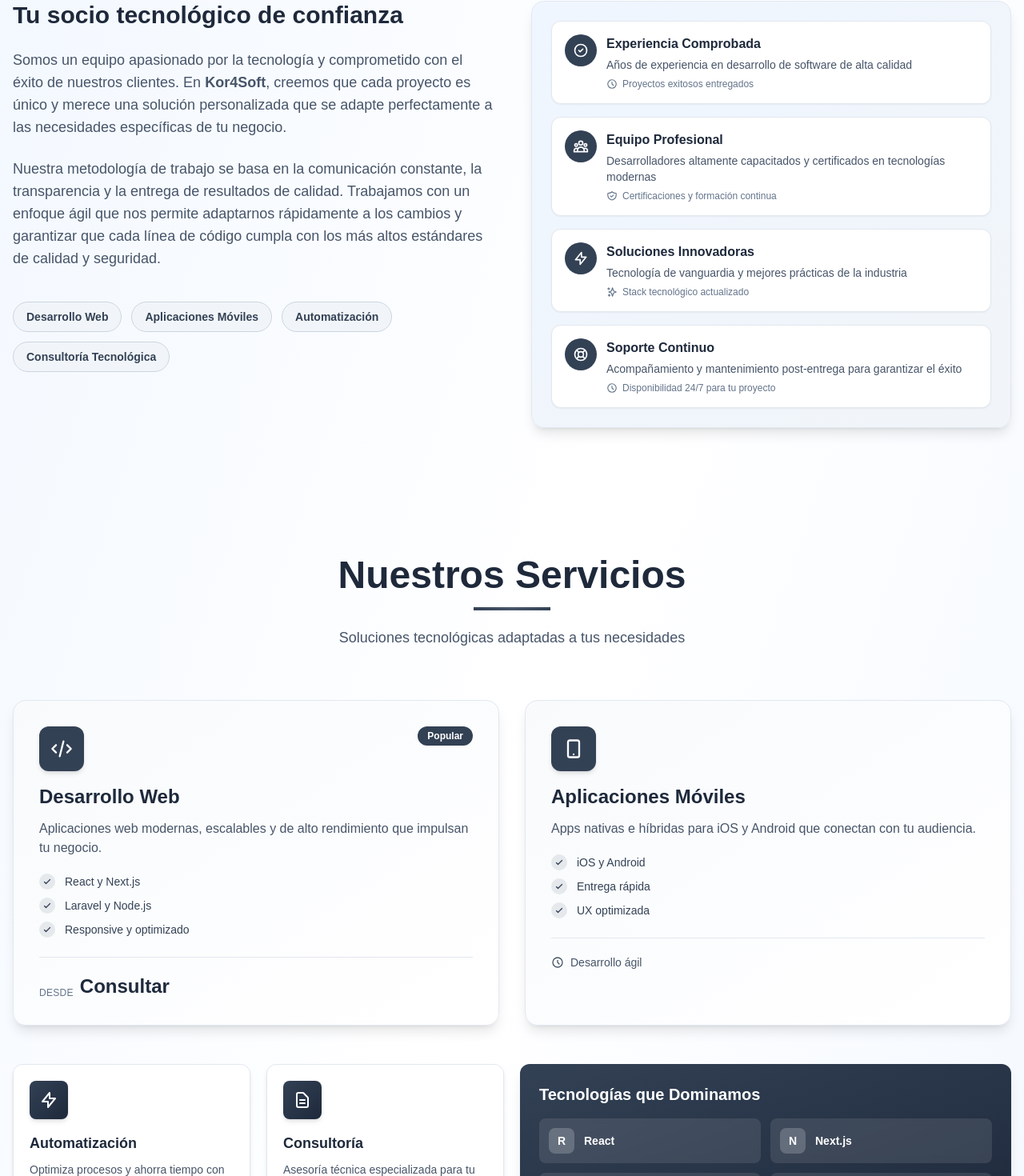
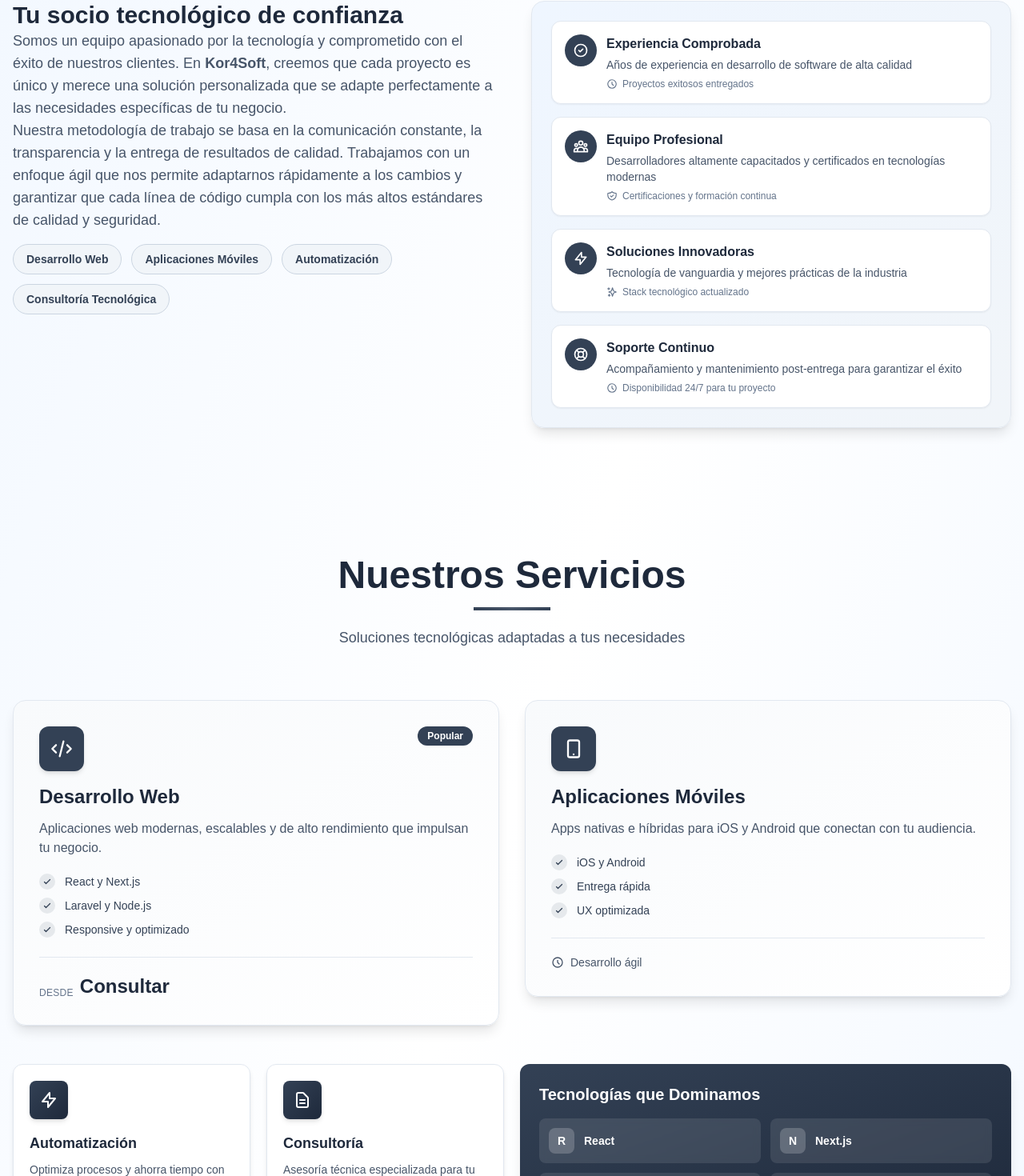
Before and after one commit to kamdevo/Kor4SoftLanding, a Next.js app: page / in a window 1280 px wide. Shown: the part 971-2441 px from the top of the page at 80% size. Built offline with nearby package versions, Linux system fonts and the light colour scheme.

Commit message:
animaciones

```diff
--- a/components/BentoGrid.tsx
+++ b/components/BentoGrid.tsx
@@ -1,3 +1,7 @@
+"use client";
+
+import { InView } from "./InView";
+
 export default function BentoGrid() {
   return (
     <section id="servicios" className="container mx-auto px-4 py-16 sm:py-20 max-w-7xl">
@@ -16,7 +20,14 @@
       <div className="grid grid-cols-1 md:grid-cols-2 gap-6 lg:gap-8 mb-12">
 
         {/* Desarrollo Web - Card destacada */}
-        <div className="bg-gradient-to-br from-slate-50 to-white rounded-2xl p-6 sm:p-8 shadow-lg border border-slate-200">
+        <InView
+          variants={{
+            hidden: { opacity: 0, y: 30, scale: 0.95 },
+            visible: { opacity: 1, y: 0, scale: 1 }
+          }}
+          transition={{ duration: 0.5, delay: 0.1 }}
+        >
+        <div className="bg-gradient-to-br from-slate-50 to-white rounded-2xl p-6 sm:p-8 shadow-lg border border-slate-200 hover:shadow-xl hover:border-slate-300 transition-all duration-300">
           <div>
             {/* Icono y badge */}
             <div className="flex items-start justify-between mb-4">
@@ -70,9 +81,17 @@
             </div>
           </div>
         </div>
+        </InView>
 
         {/* Aplicaciones Móviles - Card destacada */}
-        <div className="bg-gradient-to-br from-slate-50 to-white rounded-2xl p-6 sm:p-8 shadow-lg border border-slate-200">
+        <InView
+          variants={{
+            hidden: { opacity: 0, y: 30, scale: 0.95 },
+            visible: { opacity: 1, y: 0, scale: 1 }
+          }}
+          transition={{ duration: 0.5, delay: 0.2 }}
+        >
+        <div className="bg-gradient-to-br from-slate-50 to-white rounded-2xl p-6 sm:p-8 shadow-lg border border-slate-200 hover:shadow-xl hover:border-slate-300 transition-all duration-300">
           <div>
             {/* Icono */}
             <div className="flex items-start justify-between mb-4">
@@ -127,13 +146,21 @@
             </div>
           </div>
         </div>
+        </InView>
       </div>
 
       {/* Servicios Secundarios - Grid compacto */}
       <div className="grid grid-cols-1 sm:grid-cols-2 lg:grid-cols-4 gap-5 mb-12">
 
         {/* Automatización */}
-        <div className="bg-white rounded-xl p-5 shadow-md border border-slate-200">
+        <InView
+          variants={{
+            hidden: { opacity: 0, y: 20 },
+            visible: { opacity: 1, y: 0 }
+          }}
+          transition={{ duration: 0.4, delay: 0.3 }}
+        >
+        <div className="bg-white rounded-xl p-5 shadow-md border border-slate-200 hover:shadow-lg hover:border-slate-300 transition-all duration-300">
           <div className="w-12 h-12 bg-gradient-to-br from-slate-700 to-slate-800 rounded-lg flex items-center justify-center mb-4 shadow-md">
             <svg className="w-6 h-6 text-white" fill="none" stroke="currentColor" viewBox="0 0 24 24">
               <path strokeLinecap="round" strokeLinejoin="round" strokeWidth={2} d="M13 10V3L4 14h7v7l9-11h-7z" />
@@ -144,9 +171,17 @@
             Optimiza procesos y ahorra tiempo con soluciones automatizadas.
           </p>
         </div>
+        </InView>
 
         {/* Consultoría */}
-        <div className="bg-white rounded-xl p-5 shadow-md border border-slate-200">
+        <InView
+          variants={{
+            hidden: { opacity: 0, y: 20 },
+            visible: { opacity: 1, y: 0 }
+          }}
+          transition={{ duration: 0.4, delay: 0.4 }}
+        >
+        <div className="bg-white rounded-xl p-5 shadow-md border border-slate-200 hover:shadow-lg hover:border-slate-300 transition-all duration-300">
           <div className="w-12 h-12 bg-gradient-to-br from-slate-700 to-slate-800 rounded-lg flex items-center justify-center mb-4 shadow-md">
             <svg className="w-6 h-6 text-white" fill="none" stroke="currentColor" viewBox="0 0 24 24">
               <path strokeLinecap="round" strokeLinejoin="round" strokeWidth={2} d="M9 12h6m-6 4h6m2 5H7a2 2 0 01-2-2V5a2 2 0 012-2h5.586a1 1 0 01.707.293l5.414 5.414a1 1 0 01.293.707V19a2 2 0 01-2 2z" />
@@ -157,9 +192,18 @@
             Asesoría técnica especializada para tu proyecto.
           </p>
         </div>
+        </InView>
 
         {/* Tecnologías - Span 2 columns */}
-        <div className="sm:col-span-2 bg-gradient-to-br from-slate-700 to-slate-800 rounded-xl p-6 shadow-lg text-white">
+        <InView
+          variants={{
+            hidden: { opacity: 0, y: 20 },
+            visible: { opacity: 1, y: 0 }
+          }}
+          transition={{ duration: 0.4, delay: 0.5 }}
+          className="sm:col-span-2"
+        >
+        <div className="bg-gradient-to-br from-slate-700 to-slate-800 rounded-xl p-6 shadow-lg text-white hover:shadow-2xl transition-shadow duration-300">
           <h3 className="text-xl font-bold mb-4">Tecnologías que Dominamos</h3>
           <div className="grid grid-cols-2 gap-3">
             <div className="flex items-center gap-3 bg-white/10 backdrop-blur-sm rounded-lg p-3">
@@ -188,6 +232,7 @@
             </div>
           </div>
         </div>
+        </InView>
       </div>
 
       {/* Proceso de Trabajo - Rediseñado */}
--- /dev/null
+++ b/components/InView.tsx
@@ -0,0 +1,42 @@
+"use client";
+
+import { motion, useInView, type UseInViewOptions } from "framer-motion";
+import { useRef, ReactNode } from "react";
+
+interface InViewProps {
+  children: ReactNode;
+  variants?: {
+    hidden: any;
+    visible: any;
+  };
+  transition?: any;
+  viewOptions?: UseInViewOptions;
+  className?: string;
+}
+
+export function InView({
+  children,
+  variants = {
+    hidden: { opacity: 0, y: 30 },
+    visible: { opacity: 1, y: 0 }
+  },
+  transition = { duration: 0.5, ease: [0.16, 1, 0.3, 1] },
+  viewOptions = { once: true, margin: "0px 0px -100px 0px" },
+  className = ""
+}: InViewProps) {
+  const ref = useRef(null);
+  const isInView = useInView(ref, viewOptions);
+
+  return (
+    <motion.div
+      ref={ref}
+      initial="hidden"
+      animate={isInView ? "visible" : "hidden"}
+      variants={variants}
+      transition={transition}
+      className={className}
+    >
+      {children}
+    </motion.div>
+  );
+}
--- a/components/Portfolio.tsx
+++ b/components/Portfolio.tsx
@@ -1,4 +1,6 @@
 "use client";
+
+import { InView } from "./InView";
 
 export default function Portfolio() {
   const proyectos = [
@@ -32,7 +34,7 @@
   ];
 
   return (
-    <section id="portfolio" className="container mx-auto px-4 py-12 sm:py-16 lg:py-20 max-w-7xl bg-slate-50">
+    <section id="portfolio" className="container mx-auto px-4 py-12 sm:py-16 lg:py-20 max-w-7xl">
       {/* Header - Sistema de cajas */}
       <div className="text-center mb-10 sm:mb-14 lg:mb-16">
         <h2 className="text-3xl sm:text-4xl lg:text-5xl font-bold text-slate-800 mb-4">
@@ -46,10 +48,17 @@
 
       {/* Grid de proyectos - Rearreglo con propósito */}
       <div className="grid grid-cols-1 md:grid-cols-2 lg:grid-cols-3 gap-6 lg:gap-8">
-        {proyectos.map((proyecto) => (
+        {proyectos.map((proyecto, index) => (
+          <InView
+            key={proyecto.id}
+            variants={{
+              hidden: { opacity: 0, y: 30, scale: 0.95 },
+              visible: { opacity: 1, y: 0, scale: 1 }
+            }}
+            transition={{ duration: 0.5, delay: index * 0.15 }}
+          >
             <div
-            key={proyecto.id}
-            className="bg-white rounded-2xl overflow-hidden shadow-lg border border-slate-200"
+              className="bg-white rounded-2xl overflow-hidden shadow-lg border border-slate-200 hover:shadow-2xl hover:border-slate-300 transition-all duration-300 flex flex-col h-full"
             >
               {/* Imagen del proyecto */}
               <div className="relative h-48 sm:h-56 bg-slate-200 overflow-hidden">
@@ -67,12 +76,12 @@
               </div>
 
             {/* Contenido */}
-            <div className="p-5 sm:p-6">
-              <h3 className="text-xl font-bold text-slate-800 mb-3">
+            <div className="p-5 sm:p-6 flex flex-col flex-1">
+              <h3 className="text-xl font-bold text-slate-800 mb-3 line-clamp-2">
                 {proyecto.nombre}
               </h3>
 
-              <p className="text-slate-600 text-sm sm:text-base leading-relaxed mb-4">
+              <p className="text-slate-600 text-sm sm:text-base leading-relaxed mb-4 line-clamp-3">
                 {proyecto.descripcion}
               </p>
 
@@ -89,7 +98,7 @@
               </div>
 
               {/* Resultados */}
-              <div className="pt-4 border-t border-slate-200">
+              <div className="pt-4 border-t border-slate-200 mt-auto">
                 <div className="flex items-center gap-2 text-slate-600">
                   <svg className="w-4 h-4 text-slate-700 flex-shrink-0" fill="none" stroke="currentColor" viewBox="0 0 24 24">
                     <path strokeLinecap="round" strokeLinejoin="round" strokeWidth={2} d="M9 12l2 2 4-4m6 2a9 9 0 11-18 0 9 9 0 0118 0z" />
@@ -99,6 +108,7 @@
               </div>
             </div>
           </div>
+          </InView>
         ))}
       </div>
 
--- a/components/SobreNosotros.tsx
+++ b/components/SobreNosotros.tsx
@@ -1,3 +1,7 @@
+"use client";
+
+import { InView } from "./InView";
+
 export default function SobreNosotros() {
   return (
     <section id="sobre-nosotros" className="container mx-auto px-4 py-12 sm:py-16 lg:py-20 max-w-7xl">
@@ -16,7 +20,15 @@
       <div className="grid grid-cols-1 lg:grid-cols-2 gap-8 lg:gap-12 items-start">
 
         {/* Caja de Texto - Prioridad en mobile */}
-        <div className="space-y-5 sm:space-y-6 order-1 lg:order-1">
+        <InView
+          variants={{
+            hidden: { opacity: 0, x: -30 },
+            visible: { opacity: 1, x: 0 }
+          }}
+          transition={{ duration: 0.6 }}
+          className="space-y-5 sm:space-y-6 order-1 lg:order-1"
+        >
+        <div>
           <h3 className="text-2xl sm:text-3xl font-bold text-slate-800">
             Tu socio tecnológico de confianza
           </h3>
@@ -49,9 +61,18 @@
             </div>
           </div>
         </div>
+        </InView>
 
         {/* Caja de Características - Orden 2 en mobile, 2 en desktop */}
-        <div className="order-2 lg:order-2">
+        <InView
+          variants={{
+            hidden: { opacity: 0, x: 30 },
+            visible: { opacity: 1, x: 0 }
+          }}
+          transition={{ duration: 0.6, delay: 0.2 }}
+          className="order-2 lg:order-2"
+        >
+        <div>
           <div className="bg-gradient-to-br from-blue-50 to-slate-100 rounded-2xl p-5 sm:p-6 shadow-lg border border-slate-200">
             <div className="space-y-4">
 
@@ -149,6 +170,7 @@
             </div>
           </div>
         </div>
+        </InView>
       </div>
     </section>
   );
```
Lines whose indentation alone changed are shown as unchanged.
